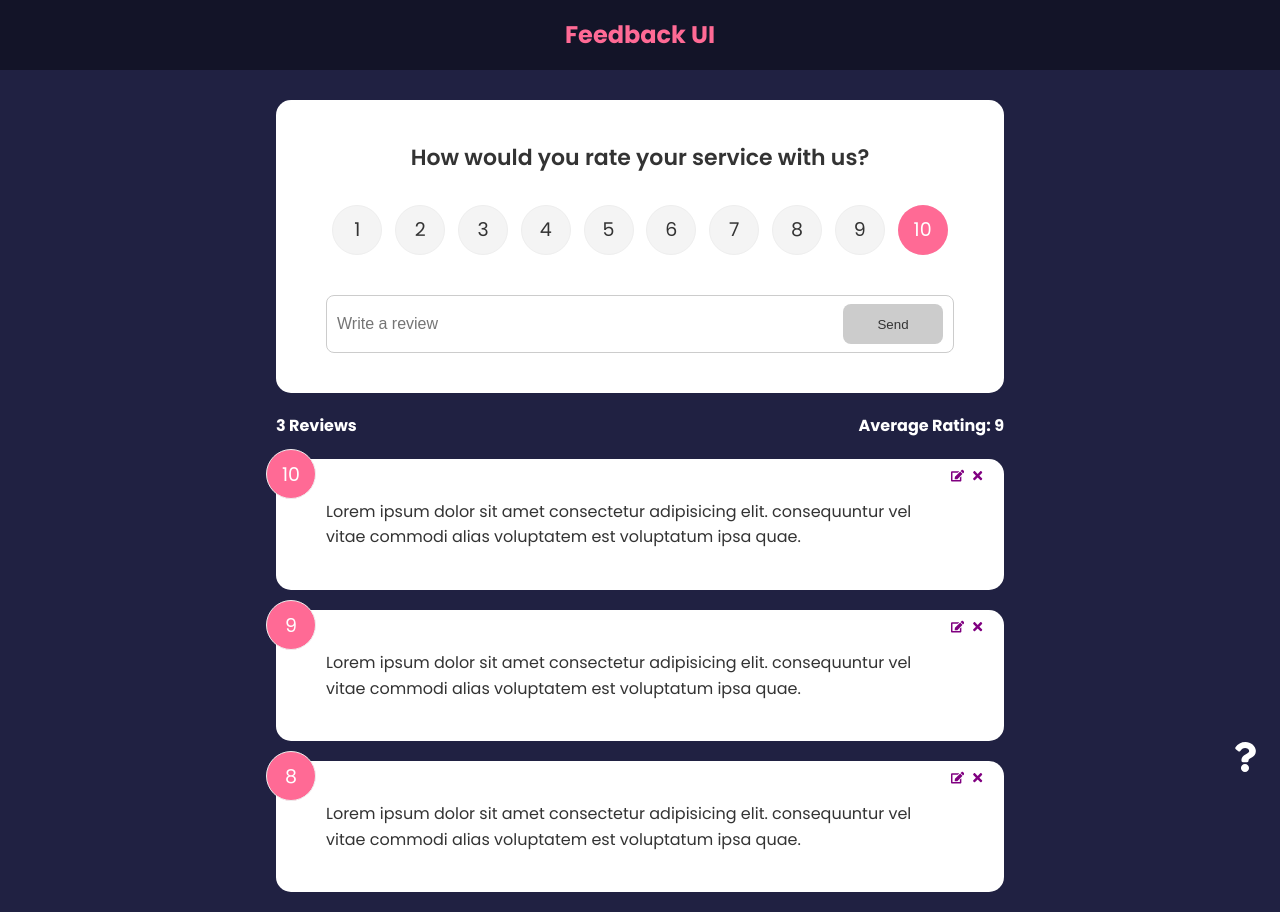
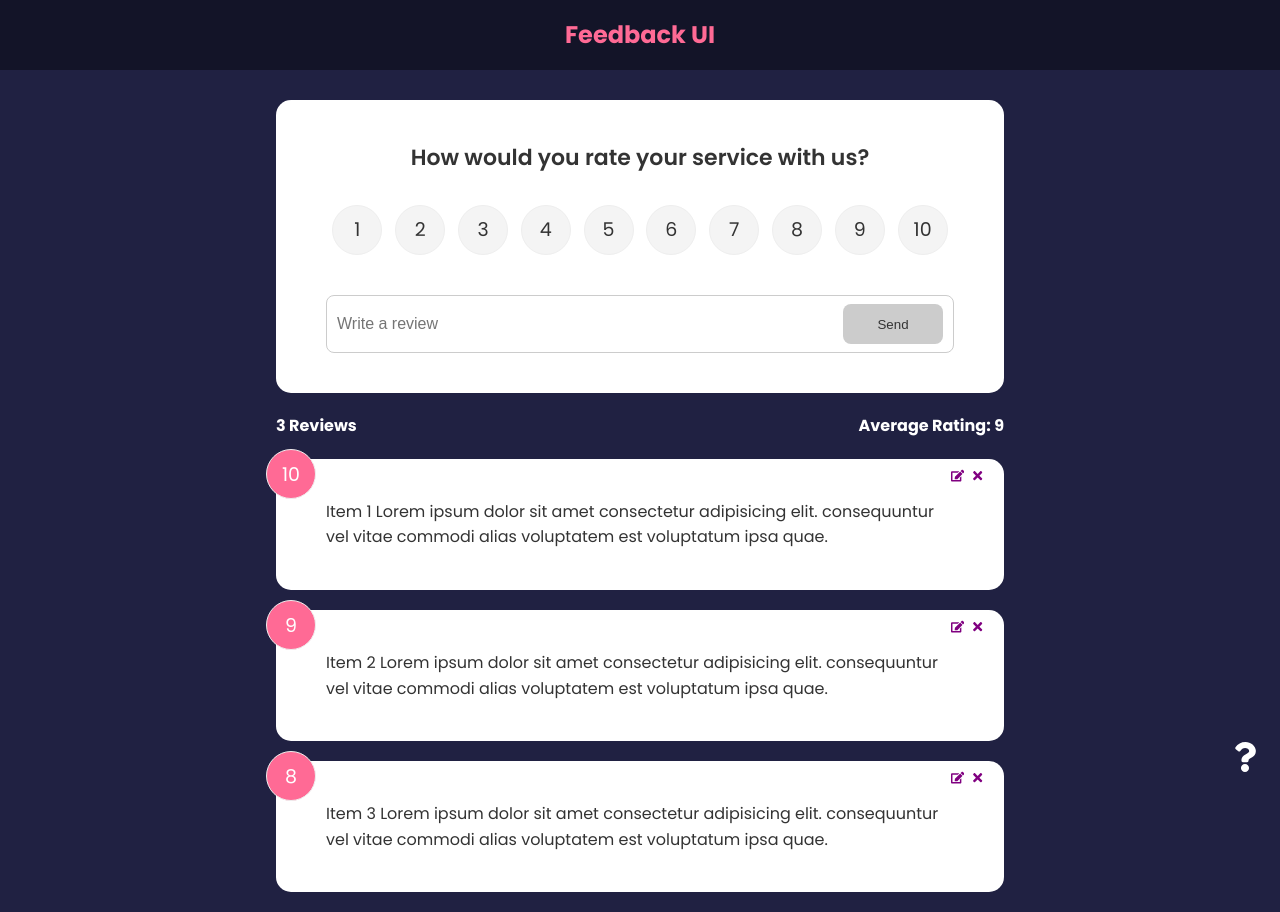
Before and after one commit to ivanolmo/feedback-app, a React (Create React App) app: page / in a window 1280 px wide. Built offline with nearby package versions, Linux system fonts and the light colour scheme.

Commit message:
Add function from context to edit existing ratings.

```diff
--- a/src/components/FeedbackForm.jsx
+++ b/src/components/FeedbackForm.jsx
@@ -1,4 +1,4 @@
-import { useState, useContext } from 'react';
+import { useState, useEffect, useContext } from 'react';
 
 import Card from './shared/Card';
 import Button from './shared/Button';
@@ -11,7 +11,16 @@ function FeedbackForm() {
   const [btnDisabled, setBtnDisabled] = useState(true);
   const [message, setMessage] = useState('');
 
-  const { addFeedback } = useContext(FeedbackContext);
+  const { addFeedback, feedbackToEdit, updateFeedback } =
+    useContext(FeedbackContext);
+
+  useEffect(() => {
+    if (feedbackToEdit.edit === true) {
+      setBtnDisabled(false);
+      setText(feedbackToEdit.item.text);
+      setRating(feedbackToEdit.item.rating);
+    }
+  }, [feedbackToEdit]);
 
   const handleTextChange = ({ target: { value } }) => {
     if (value === '') {
@@ -35,7 +44,11 @@ function FeedbackForm() {
         text,
         rating,
       };
-      addFeedback(newFeedback);
+      if (feedbackToEdit.edit === true) {
+        updateFeedback(feedbackToEdit.item.id, newFeedback);
+      } else {
+        addFeedback(newFeedback);
+      }
       setText('');
       setBtnDisabled(true);
     }
--- a/src/components/FeedbackItem.jsx
+++ b/src/components/FeedbackItem.jsx
@@ -7,6 +7,7 @@ import FeedbackContext from '../context/FeedbackContext';
 
 function FeedbackItem({ item }) {
   const { deleteFeedback, editFeedback } = useContext(FeedbackContext);
+
   return (
     <Card>
       <div className='num-display'>{item.rating}</div>
--- a/src/components/RatingSelect.jsx
+++ b/src/components/RatingSelect.jsx
@@ -1,8 +1,16 @@
-import { useState } from 'react';
+import { useState, useEffect, useContext } from 'react';
 import { v4 as uuidv4 } from 'uuid';
+
+import FeedbackContext from '../context/FeedbackContext';
 
 function RatingSelect({ select }) {
   const [selected, setSelected] = useState(10);
+
+  const { feedbackToEdit } = useContext(FeedbackContext);
+
+  useEffect(() => {
+    setSelected(feedbackToEdit.item.rating);
+  }, [feedbackToEdit]);
 
   const handleChange = (e) => {
     setSelected(+e.currentTarget.value);
--- a/src/data/FeedbackData.js
+++ b/src/data/FeedbackData.js
@@ -2,17 +2,17 @@ const FeedbackData = [
   {
     id: 1,
     rating: 10,
-    text: 'Lorem ipsum dolor sit amet consectetur adipisicing elit. consequuntur vel vitae commodi alias voluptatem est voluptatum ipsa quae.',
+    text: 'Item 1 Lorem ipsum dolor sit amet consectetur adipisicing elit. consequuntur vel vitae commodi alias voluptatem est voluptatum ipsa quae.',
   },
   {
     id: 2,
     rating: 9,
-    text: 'Lorem ipsum dolor sit amet consectetur adipisicing elit. consequuntur vel vitae commodi alias voluptatem est voluptatum ipsa quae.',
+    text: 'Item 2 Lorem ipsum dolor sit amet consectetur adipisicing elit. consequuntur vel vitae commodi alias voluptatem est voluptatum ipsa quae.',
   },
   {
     id: 3,
     rating: 8,
-    text: 'Lorem ipsum dolor sit amet consectetur adipisicing elit. consequuntur vel vitae commodi alias voluptatem est voluptatum ipsa quae.',
+    text: 'Item 3 Lorem ipsum dolor sit amet consectetur adipisicing elit. consequuntur vel vitae commodi alias voluptatem est voluptatum ipsa quae.',
   },
 ];
 
```
